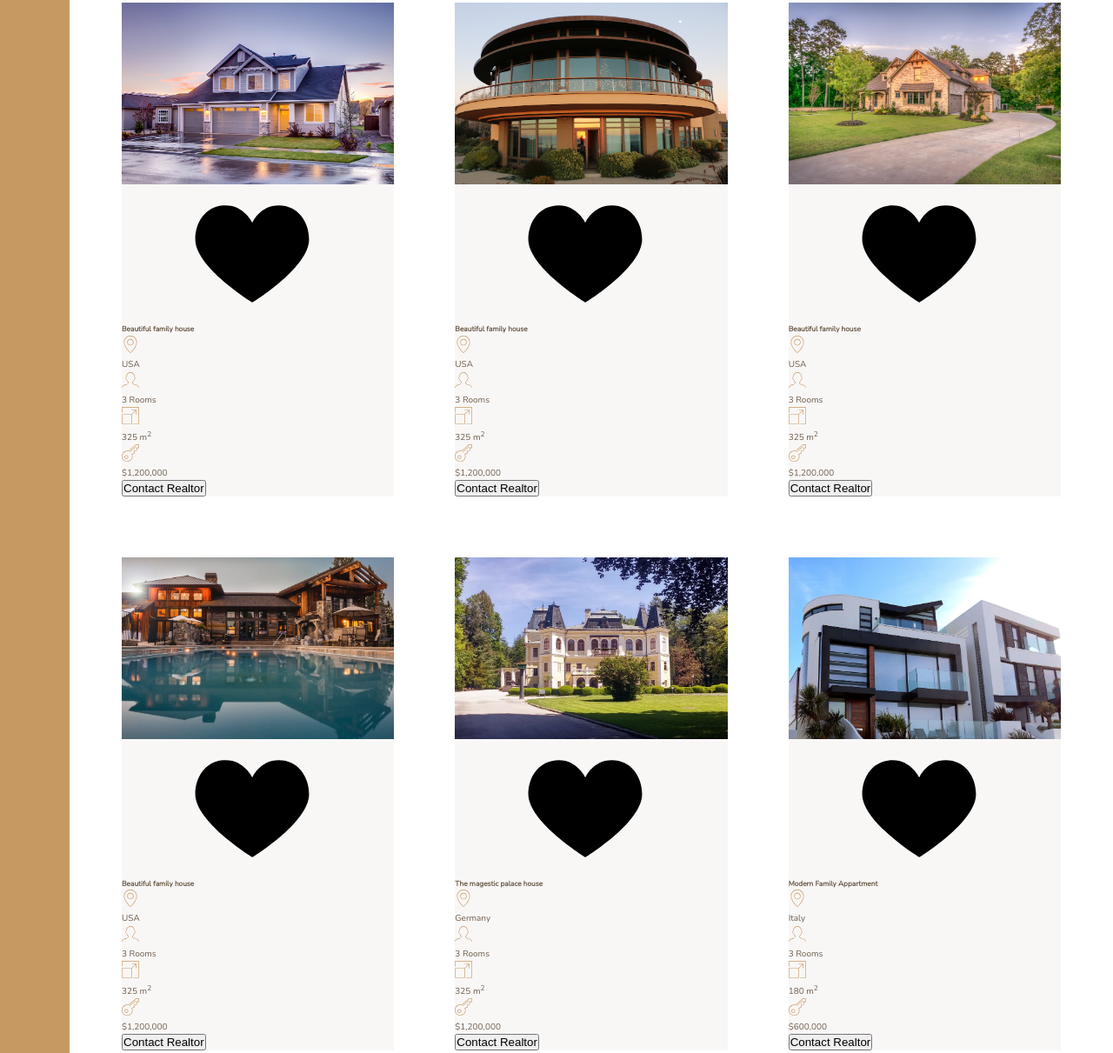
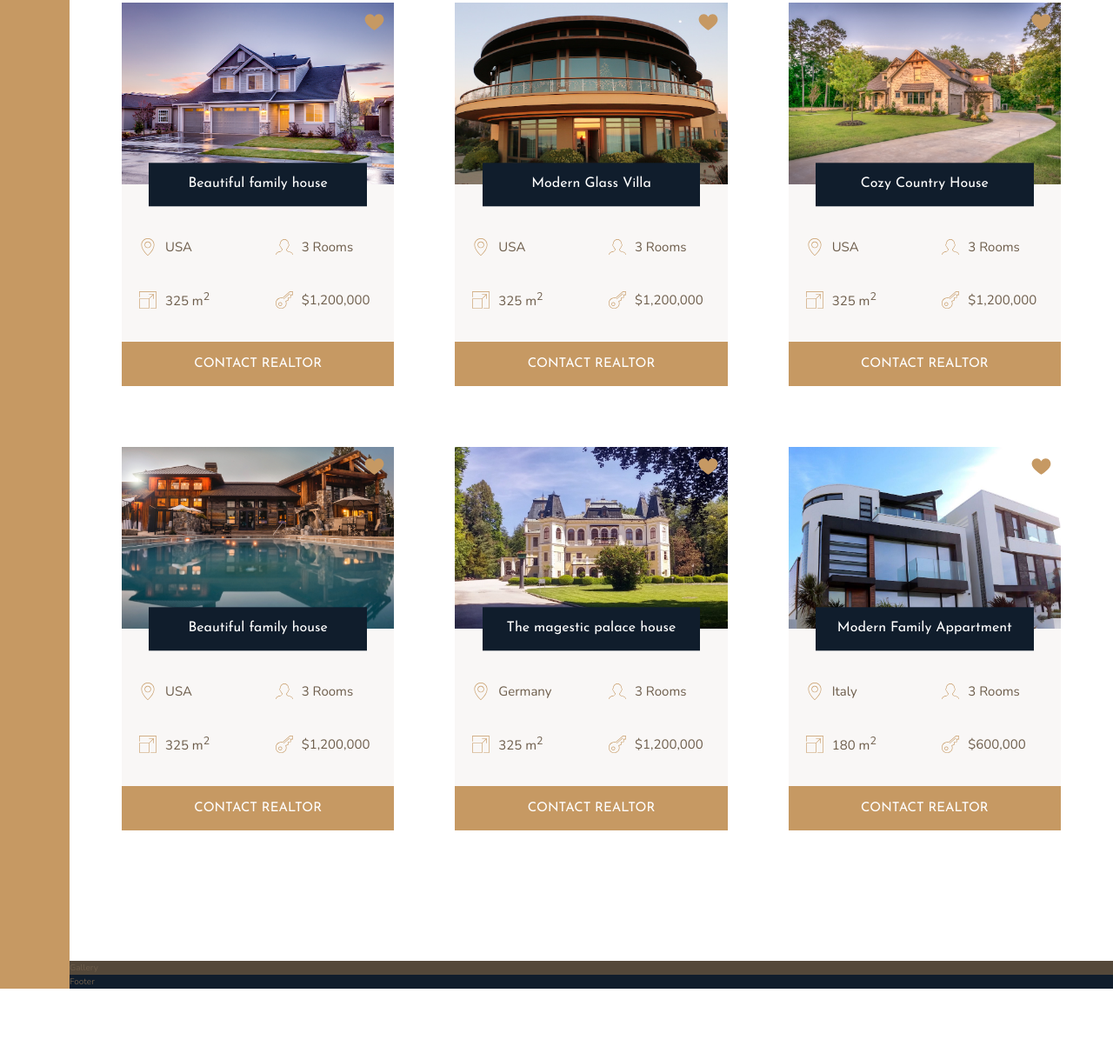
Before and after one commit to grglucastr/nexter, a website: page index.html in a window 1280 px wide. Shown: the part 1967-3178 px from the top of the page at 87% size. After the commit the page ends 3104 px from the top, so only its background shows below. Drawn offline with nearby package versions, Linux system fonts and the light colour scheme.

Commit message:
Finish homes section

```diff
--- a/index.html
+++ b/index.html
@@ -135,14 +135,14 @@
                     <p>$1,200,000</p>
                 </div>
 
-                <button class="cta">Contact Realtor</button>
+                <button class="btn home__btn">Contact Realtor</button>
             </div>
             <div class="home">
                 <img src="./img/house-2.jpeg" alt="House 2" class="home__img">
                 <svg class="home__like">
                     <use xlink:href="img/sprite.svg#icon-heart-full"> </use>
                 </svg>
-                <h5 class="home__name">Beautiful family house</h5>
+                <h5 class="home__name">Modern Glass Villa</h5>
 
                 <div class="home__location">
                     <svg>
@@ -172,7 +172,7 @@
                     <p>$1,200,000</p>
                 </div>
 
-                <button class="cta">Contact Realtor</button>
+                <button class="btn home__btn">Contact Realtor</button>
             </div>
 
             <div class="home">
@@ -180,7 +180,7 @@
                 <svg class="home__like">
                     <use xlink:href="img/sprite.svg#icon-heart-full"> </use>
                 </svg>
-                <h5 class="home__name">Beautiful family house</h5>
+                <h5 class="home__name">Cozy Country House</h5>
 
                 <div class="home__location">
                     <svg>
@@ -210,7 +210,7 @@
                     <p>$1,200,000</p>
                 </div>
 
-                <button class="cta">Contact Realtor</button>
+                <button class="btn home__btn">Contact Realtor</button>
             </div>
 
             <div class="home">
@@ -248,7 +248,7 @@
                     <p>$1,200,000</p>
                 </div>
 
-                <button class="cta">Contact Realtor</button>
+                <button class="btn home__btn">Contact Realtor</button>
             </div>
 
             <div class="home">
@@ -286,7 +286,7 @@
                     <p>$1,200,000</p>
                 </div>
 
-                <button class="cta">Contact Realtor</button>
+                <button class="btn home__btn">Contact Realtor</button>
             </div>
 
             <div class="home">
@@ -324,7 +324,7 @@
                     <p>$600,000</p>
                 </div>
 
-                <button class="cta">Contact Realtor</button>
+                <button class="btn home__btn">Contact Realtor</button>
             </div>
         </section>
 
--- a/sass/_homes.scss
+++ b/sass/_homes.scss
@@ -10,30 +10,73 @@
 .home{
   background-color: $color-grey-light-1;
 
+  display: grid;
+  grid-template-columns: repeat(2, 1fr);
+  grid-row-gap: 3.5rem;
+
   &__img{
     width: 100%;
+    grid-column: 1 / -1;
+    grid-row: 1 / 2;
+    z-index: 1;
   }
 
   &__like{
+    grid-row: 1 / 2 ;
+    grid-column: 2 / 3;
+    fill: $color-primary;
+    height: 2.5rem;
+    width: 2.5rem;
+    z-index: 2;
+    justify-self: end;
 
+    margin: 1rem;
   }
 
   &__name{
+    grid-column: 1 / -1;
+    grid-row: 1 / 2;
+    z-index: 3;
 
+    justify-self: center;
+    align-self: end;
+
+
+    width: 80%;
+    font-family: $font-display;
+    font-size: 1.6rem;
+    text-align: center;
+    padding: 1.25rem;
+    background-color: $color-secondary;
+    color: #fff;
+    font-weight: 400;
+
+    transform: translateY(50%);
+  }
+
+  &__location, &__rooms{
+    margin-top: 2.5rem;
   }
 
   &__location, &__rooms, &__area, &__price{
+
+    font-size: 1.5rem;
+    margin-left: 2rem;
+
+    display: flex;
+    align-items: center;
 
     svg{
       fill: $color-primary;
       height: 2rem;
       width: 2rem;
+      margin-right: 1rem;
     }
 
-    p{
+  }
 
-    }
-
+  &__btn{
+    grid-column: 1 / -1;
   }
 
 
```
Also changed, not shown: css/style.css.
